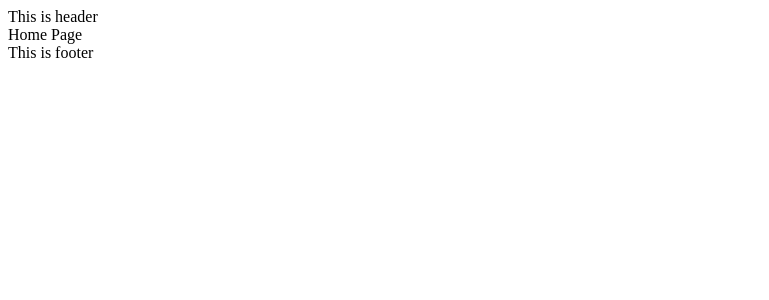
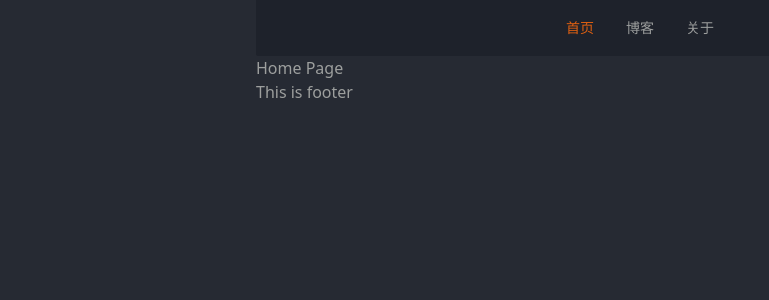
Before and after one commit to wangyi12358/blog-fe, a Next.js app: page / in a window 1280 px wide. Shown: the top 300 px of the page, without its empty margins (0-769 px from the left). Built offline with nearby package versions, Linux system fonts and the light colour scheme.

Commit message:
refactor: update tab

```diff
--- a/app/globals.css
+++ b/app/globals.css
@@ -6,6 +6,9 @@
   --foreground-rgb: 0, 0, 0;
   --background-start-rgb: 214, 219, 220;
   --background-end-rgb: 255, 255, 255;
+  --background-color: rgb(38, 42, 51);
+  --text-color: rgb(157, 159, 158);
+  --primary: rgb(222, 96, 18)
 }
 
 @media (prefers-color-scheme: dark) {
@@ -17,11 +20,30 @@
 }
 
 body {
-  color: rgb(var(--foreground-rgb));
-  background: linear-gradient(
-      to bottom,
-      transparent,
-      rgb(var(--background-end-rgb))
-    )
-    rgb(var(--background-start-rgb));
+  color: var(--text-color);
+  background: var(--background-color);
+  min-height: 100vh;
 }
+
+.layout-container {
+  background: rgb(30, 34, 43);
+}
+
+.layout-background {
+  background-size: 161px;
+  background-repeat: repeat;
+  background-image: url("/bg.png");
+  opacity: 0.03;
+}
+
+@layer components {
+  .tab {
+    color: var(--text-color);
+  }
+  .tab:hover {
+    color: var(--primary)
+  }
+  .tab-active {
+    color: var(--primary)
+  }
+}
--- a/app/layout.tsx
+++ b/app/layout.tsx
@@ -2,7 +2,7 @@ import './globals.css'
 import { Inter } from 'next/font/google'
 import { type Metadata } from 'next'
 
-const inter = Inter({ subsets: ['latin'] })
+const inter = Inter({ subsets: [ 'latin' ] })
 const title = 'Mika | 全栈开发者'
 
 export const metadata: Metadata = {
@@ -12,6 +12,7 @@ export const metadata: Metadata = {
     default: title,
   },
   keywords: '开发,前端,后端,Blog,技术,Mika',
+
 }
 
 export default function RootLayout({
--- a/components/header.tsx
+++ b/components/header.tsx
@@ -1,6 +1,13 @@
 import React from 'react';
+import Tab, { Item } from './ui/tab'
 
 type Props = {};
+
+const HEADER_ITEMS: Item[] = [
+  { label: '首页', value: 'home', link: '/' },
+  { label: '博客', value: 'blog', link: '/blog' },
+  { label: '关于', value: 'about', link: '/about' }
+]
 
 /**
  * @Author: wangyi
@@ -8,7 +15,14 @@ type Props = {};
  */
 const Header: React.FC<Props> = () => {
   return (
-    <div className="font-black">This is header</div>
+    <div className="flex items-center justify-center h-14 relative layout-container rounded-b-sm">
+      <div className="layout-background absolute" />
+      <Tab
+        className=""
+        defaultValue="home"
+        items={HEADER_ITEMS}
+      />
+    </div>
   );
 }
 
--- a/components/layout.tsx
+++ b/components/layout.tsx
@@ -12,11 +12,11 @@ type Props = {
  */
 const Layout: React.FC<Props> = ({ children }) => {
   return (
-    <>
+    <div className="max-w-3xl mx-auto">
       <Header />
       <main>{children}</main>
       <Footer />
-    </>
+    </div>
   );
 }
 
--- a/components/ui/tab.tsx
+++ b/components/ui/tab.tsx
@@ -3,6 +3,7 @@ import React, { memo } from 'react';
 import { BaseFormProps } from '@/utils/baseProps'
 import usePropsValue from '@/hooks/usePropsValue'
 import { mergeProps } from '@/utils/mergeProps'
+import classnames from 'classnames'
 
 interface TabItemProps {
   label: React.ReactNode
@@ -11,9 +12,15 @@ interface TabItemProps {
 }
 
 const TabItem: FC<TabItemProps> = memo((props) => {
-  const { selected , label } = props
+  const { selected , label , onClick } = props
   return (
-    <a className={`tab ${selected && 'tab-active'}`}>{label}</a>
+    <a
+      onClick={onClick}
+      className={classnames('tab',
+        { ['tab-active']: selected }
+      )}>
+      {label}
+    </a>
   );
 })
 
@@ -22,29 +29,31 @@ TabItem.displayName = 'TabItem'
 export interface Item {
   value: React.Key;
   label: React.ReactNode;
+  [key: string]: any
 }
 
 export interface TabProps extends BaseFormProps<React.Key> {
   items: Item[]
+  className?: string
 }
 
 const defaultProps = {
-  defaultValue: []
+  defaultValue: ''
 }
 
 const Tab: FC<TabProps> = memo((p) => {
-  const props = mergeProps(p, defaultProps)
-  const { items } = props
+  const props = mergeProps(defaultProps, p)
+  const { items, className } = props
   const [ value, onChange ] = usePropsValue(props)
   return (
-    <div className="tabs tabs-boxed">
+    <div className={classnames('tabs', className)}>
       {
         items.map((item, index) => {
           return (
             <TabItem
               label={item.label}
               selected={value === item.value}
-              key={value}
+              key={item.value}
               onClick={() => {
                 if (value === item.value) return
                 onChange(item.value)
--- a/package.json
+++ b/package.json
@@ -18,6 +18,7 @@
     "@types/react-dom": "18.2.4",
     "ahooks": "^3.7.7",
     "autoprefixer": "10.4.14",
+    "classnames": "^2.3.2",
     "daisyui": "^2.51.6",
     "eslint": "8.40.0",
     "eslint-config-next": "13.4.1",
--- a/pages/_app.tsx
+++ b/pages/_app.tsx
@@ -1,5 +1,7 @@
 import React from 'react';
 import Layout from '@/components/layout'
+import 'tailwindcss/tailwind.css'
+import '../app/globals.css'
 
 type Props = {
   Component: () => JSX.Element;
--- a/tailwind.config.js
+++ b/tailwind.config.js
@@ -1,9 +1,9 @@
 /** @type {import('tailwindcss').Config} */
 module.exports = {
   content: [
-    './pages/**/*.{js,ts,jsx,tsx,mdx}',
-    './components/**/*.{js,ts,jsx,tsx,mdx}',
-    './app/**/*.{js,ts,jsx,tsx,mdx}',
+    './pages/**/*.tsx',
+    './components/**/*.tsx',
+    './app/**/*.tsx',
   ],
   theme: {
     extend: {
```
Also changed, not shown: public/bg.png (added), 1 other file (tests, documents, lock files or other folders).
